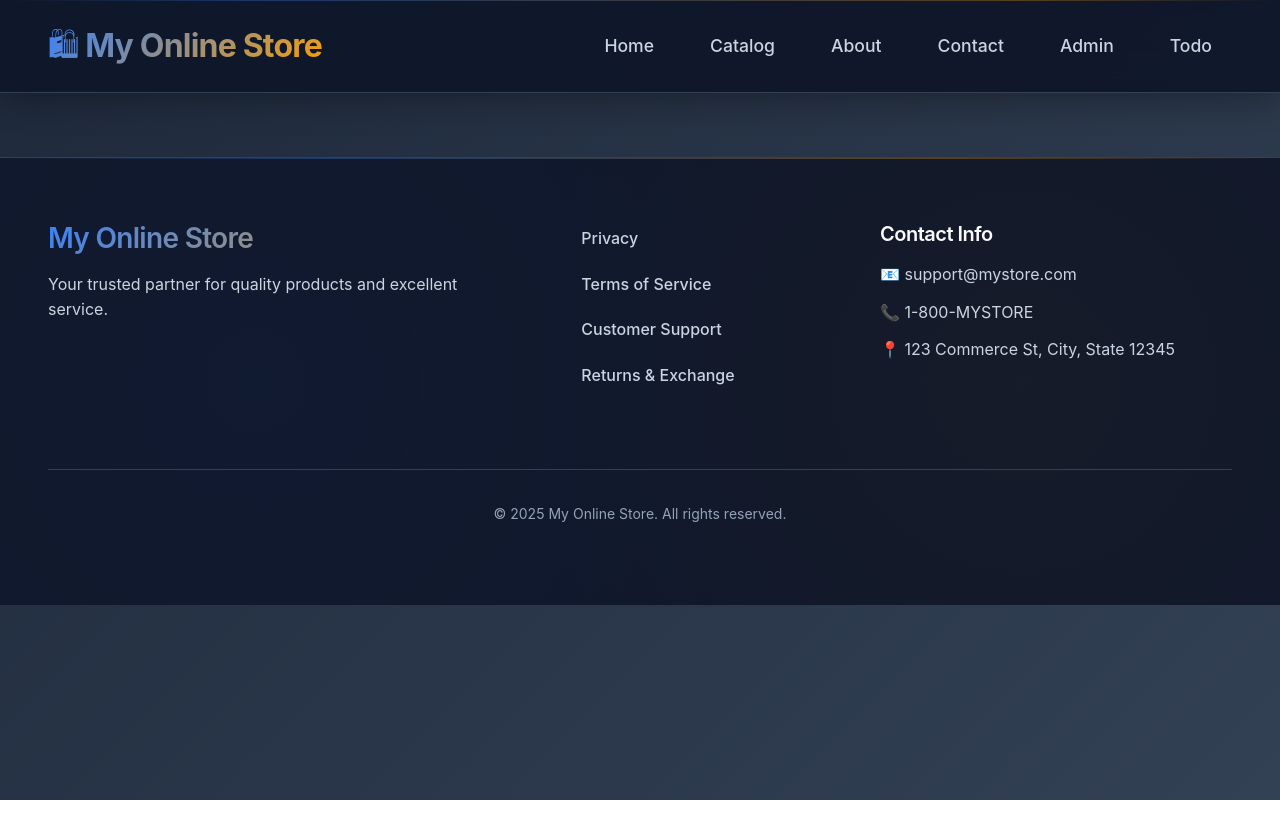
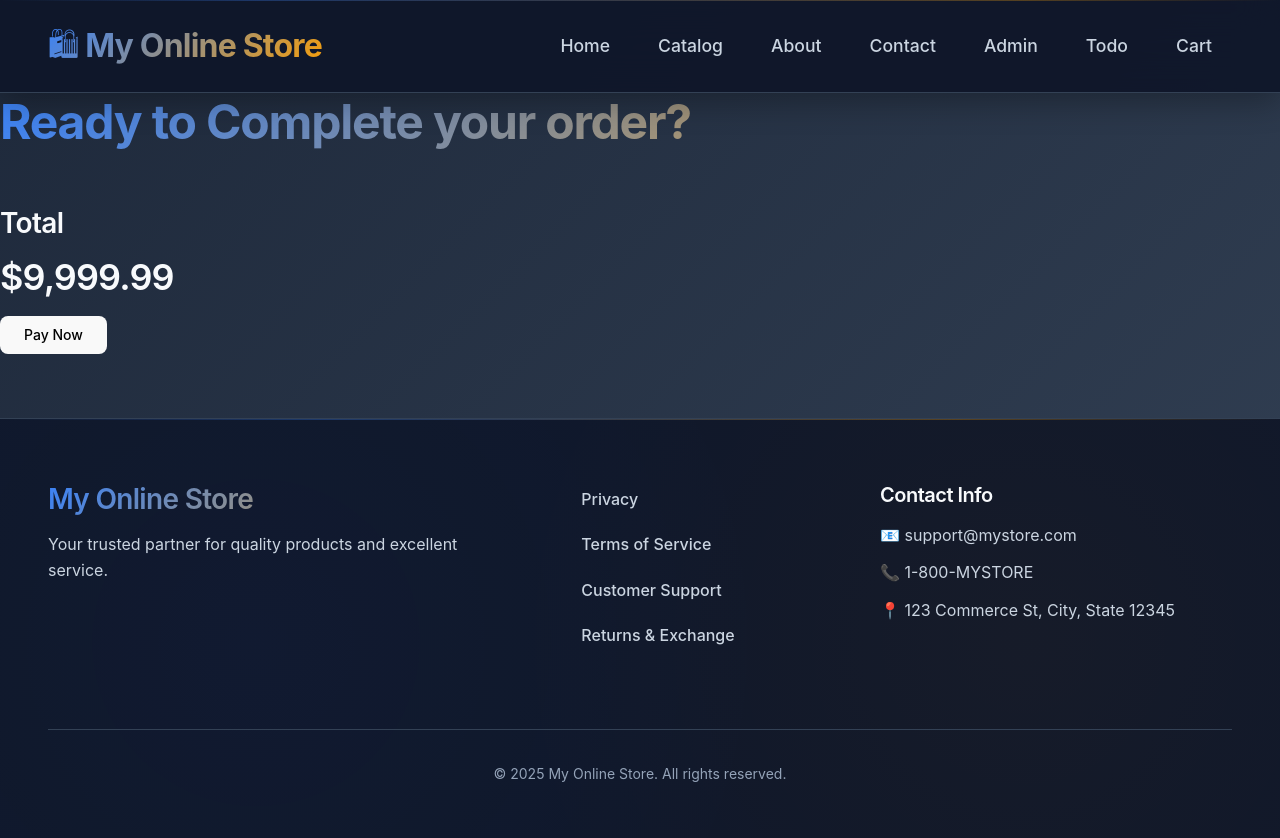
Before and after one commit to ZaneM201/my-react-store, a React (Vite) app: page /cart in a window 1280 px wide. Shown: the top 838 px of the page. Before the commit the page ends 800 px from the top, so only its background shows below. Built offline with nearby package versions, Linux system fonts and the light colour scheme.

Commit message:
109 Class 4 and Final Report

```diff
--- a/src/App.jsx
+++ b/src/App.jsx
@@ -7,12 +7,14 @@ import Home from './pages/home';
 import Contact from './pages/contact';
 import Admin from './pages/admin';
 import Todo from './pages/todo';
+import Cart from './pages/cart';
 
 import { BrowserRouter, Routes, Route } from 'react-router-dom';
+import GlobalProvider from './state/globalProvider';
 
 function App() {
-
   return (
+    <GlobalProvider>
       <BrowserRouter>
       <Navbar/>
 
@@ -23,11 +25,16 @@ function App() {
         <Route path="/contact" element={<Contact/>}></Route>
         <Route path="/admin" element={<Admin/>}></Route>
         <Route path="/todo" element={<Todo/>}></Route>
+        <Route path="/cart" element={<Cart/>}></Route>
       </Routes>
 
       <Footer/>
       </BrowserRouter>
+    </GlobalProvider>
   );
 }
 
 export default App;
+
+
+// run local host with "npm run dev -- --host" select Local from the top of the list
--- a/src/components/Navbar.css
+++ b/src/components/Navbar.css
@@ -218,7 +218,7 @@
   }
 
   .navbar-nav {
-    gap: 1rem;
+    gap: 0.5rem;
   }
 
   .navbar-brand h1 {
--- a/src/components/Navbar.jsx
+++ b/src/components/Navbar.jsx
@@ -28,6 +28,9 @@ function Navbar(){
                         <li className='nav-item'>
                             <Link to="/todo" className='nav-link'>Todo</Link>
                         </li>
+                        <li className='nav-item'>
+                            <Link to='/cart' className='nav-link'>Cart</Link>
+                        </li>
                     </ul>
                 </div>
             </div>
--- a/src/components/products.jsx
+++ b/src/components/products.jsx
@@ -1,9 +1,12 @@
+import GlobalContext from "../state/globalContext";
 import  "./products.css";
 import QuantityPicker from "./quantityPicker";
-import { useEffect, useState } from "react";
+import { useContext, useEffect, useState } from "react";
 
 function Products(props){
     const[totalPrice, setTotalPrice] = useState(1);
+
+    const context = useContext(GlobalContext);
 
     useEffect(function(){
         console.log("Hello I am a product")
@@ -12,6 +15,12 @@ function Products(props){
     function onQuantityChange(newQuantity){
         console.log("the new quantity is "+newQuantity);
         setTotalPrice(newQuantity);
+    }
+
+    function add2Cart() {
+        console.log("Button Clicked!");
+        let prod = {...props.dataProps, quantity: totalPrice};
+        context.addProductToCart(prod);
     }
 
     return(
@@ -24,6 +33,7 @@ function Products(props){
 
                 <QuantityPicker onChange={onQuantityChange} />
 
+                <button onClick={add2Cart} className="btn btn-add">Add to Cart</button>
             </div>
         </div>
     )
--- a/src/dataService/data.js
+++ b/src/dataService/data.js
@@ -10,7 +10,7 @@ var products = [
         id:2,//id is unique
         title:"Smart TV",
         price: 600,
-        image:"Smart TV.jpeg",
+        image:"Smart-TV.jpeg",
         category:"smart tv",
     },
     {
--- /dev/null
+++ b/src/pages/cart.css
@@ -0,0 +1,39 @@
+
+
+.cart .list {
+    list-style: none;
+    flex: 1;
+    padding: 20px;
+}
+
+.cart .prod-cart {
+    border: 1px solid var(--border-color);
+    border-radius: 4px;
+    padding: 5px;
+    margin-bottom: 10px;
+
+    display: flex;
+    align-items: center;
+}
+
+.cart .prod-cart img {
+    height: 70px;
+}
+
+.cart .prod-cart h4 {
+    flex: 3;
+    text-align: left;
+    padding-left: 12px;
+}
+
+.cart .prod-cart label {
+    flex: 1;
+}
+
+.cart .prod-cart .btn-remove {
+    background-color: #FF4742;
+    color: white;
+    padding: 5px 8px;
+    font-size: 12px;
+    margin-right: 5px;
+}
--- /dev/null
+++ b/src/pages/cart.jsx
@@ -0,0 +1,40 @@
+import { useContext } from 'react';
+import './cart.css';
+import GlobalContext from '../state/globalContext';
+
+
+function Cart(){
+
+    const context = useContext(GlobalContext);
+
+    return(
+        <div className='cart'>
+            <h1>Ready to Complete your order?</h1>
+
+            <div className="parent">
+
+                <ul className="list">
+                    {context.cart.map(prod =>
+                        <li className='prod-cart'>
+                            <img src={"/images/" + prod.image} />
+                            <h4>{prod.title}</h4>
+                            <label>${prod.price}</label>
+                            <label>Qty: {prod.quantity}</label>
+                            <label>Total: ${prod.price * prod.quantity}</label>
+                            <button className='btn btn-remove'>Remove</button>
+
+                        </li>)}
+                </ul>
+
+                <div className="side-menu">
+                    <h3>Total</h3>
+                    <h2>$9,999.99</h2>
+
+                    <button className='btn btn-pay'>Pay Now</button>
+                </div>
+            </div>
+        </div>
+    );
+}
+
+export default Cart;
--- /dev/null
+++ b/src/state/globalContext.js
@@ -0,0 +1,10 @@
+import { createContext } from "react";
+
+
+const GlobalContext = createContext({
+    cart: [],
+    addProductToCart: () => {},
+    clearCart: () => {},
+});
+
+export default GlobalContext;
--- /dev/null
+++ b/src/state/globalProvider.jsx
@@ -0,0 +1,31 @@
+
+import { useState } from "react";
+import GlobalContext from "./globalContext";
+
+function GlobalProvider(props) {
+    const [cart, setCart] = useState([]);
+
+    function addProductToCart(prod) {
+        console.log("Global FN");
+
+        let copy = [...cart];
+        copy.push(prod);
+        setCart(copy);
+    }
+
+    function clearCart() {
+
+    }
+
+    return (
+        <GlobalContext.Provider value={{
+            cart: cart,
+            addProductToCart: addProductToCart,
+            clearCart: clearCart
+        }}>
+            {props.children}
+        </GlobalContext.Provider>
+    );
+}
+
+export default GlobalProvider;
```
Also changed, not shown: public/images/Smart-TV.jpeg (renamed from public/images/Smart TV.jpeg). Lines whose indentation alone changed are shown as unchanged.
